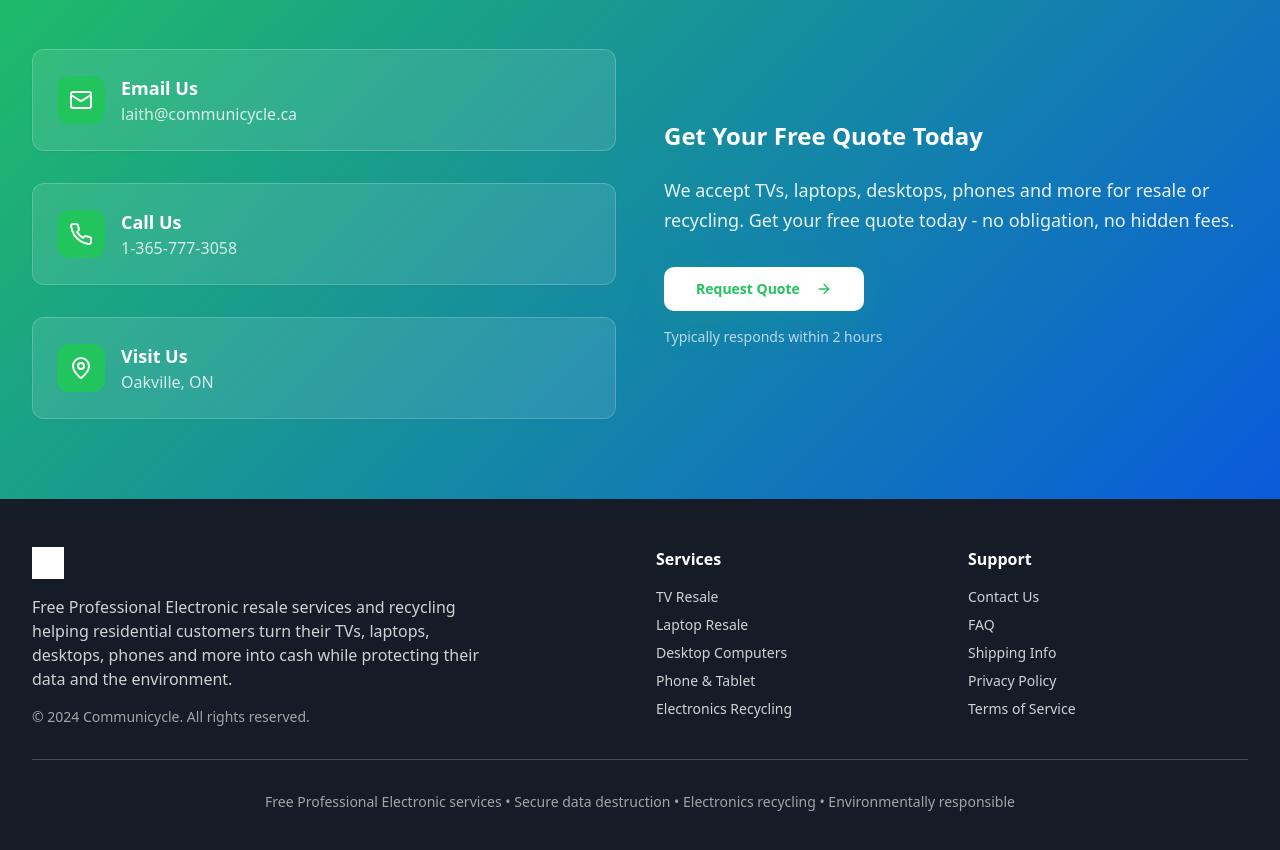
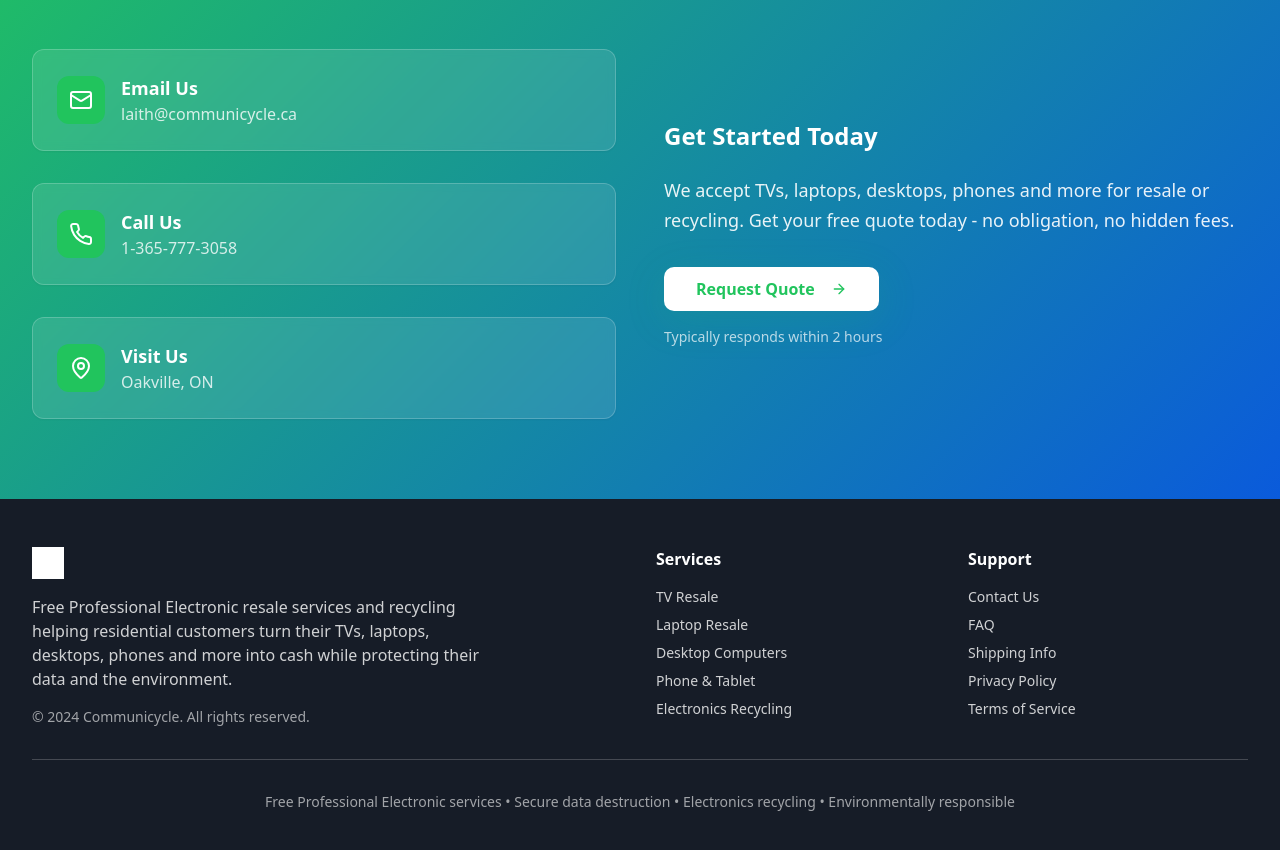
Before and after one commit to Communicycle/communicycle, a React (Vite) app: page / in a window 1280 px wide. Shown: the part 2260-3110 px from the top of the page. Built offline with nearby package versions, Linux system fonts and the light colour scheme.

Commit message:
Visual edit in Lovable
Edited UI in Lovable

```diff
--- a/src/components/Contact.tsx
+++ b/src/components/Contact.tsx
@@ -55,15 +55,13 @@ const Contact = () => {
 
           {/* CTA */}
           <div className="text-center lg:text-left">
-            <h3 className="text-2xl font-bold text-white mb-6">
-              Get Your Free Quote Today
-            </h3>
+            <h3 className="text-2xl font-bold text-white mb-6">Get Started Today</h3>
             <p className="text-white/90 mb-8 text-lg leading-relaxed">
               We accept TVs, laptops, desktops, phones and more for resale or recycling.
               Get your free quote today - no obligation, no hidden fees.
             </p>
             <div className="space-y-4">
-              <Button variant="hero" size="lg" className="w-full sm:w-auto bg-white text-primary hover:bg-white/90">
+              <Button variant="hero" size="lg" className="w-full sm:w-auto bg-white text-primary hover:bg-white/90 text-base text-center">
                 Request Quote
                 <ArrowRight className="ml-2 h-5 w-5" />
               </Button>
--- a/src/components/Footer.tsx
+++ b/src/components/Footer.tsx
@@ -1,16 +1,11 @@
 const Footer = () => {
-  return (
-    <footer className="bg-foreground text-background py-12">
+  return <footer className="bg-foreground text-background py-12">
       <div className="max-w-7xl mx-auto px-4 sm:px-6 lg:px-8">
         <div className="grid grid-cols-1 md:grid-cols-4 gap-8">
           {/* Company Info */}
           <div className="col-span-1 md:col-span-2">
             <div className="flex items-center space-x-3 mb-4">
-              <img
-                src="/lovable-uploads/e4dde3cd-08bc-449a-86a5-d10d67f20ff3.png"
-                alt="Communicycle Logo"
-                className="h-8 w-auto brightness-0 invert"
-              />
+              <img alt="Communicycle Logo" className="h-8 w-auto brightness-0 invert" src="/lovable-uploads/ebe261c3-e6f1-45e4-86d3-a5e3c22a8257.png" />
             </div>
             <p className="text-background/80 mb-4 max-w-md">
               Free Professional Electronic resale services and recycling helping residential customers turn their
@@ -52,8 +47,6 @@ const Footer = () => {
           </p>
         </div>
       </div>
-    </footer>
-  );
+    </footer>;
 };
-
 export default Footer;
```
Also changed, not shown: public/lovable-uploads/ebe261c3-e6f1-45e4-86d3-a5e3c22a8257.png (added).
